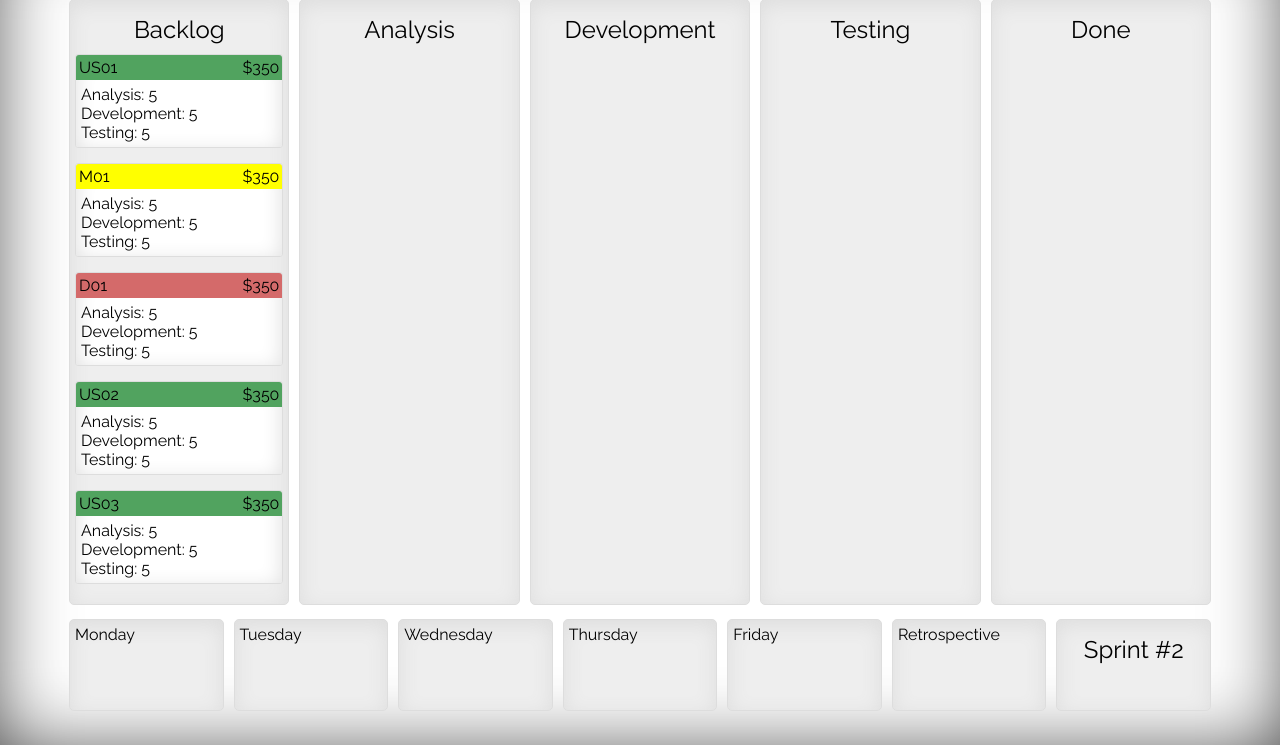
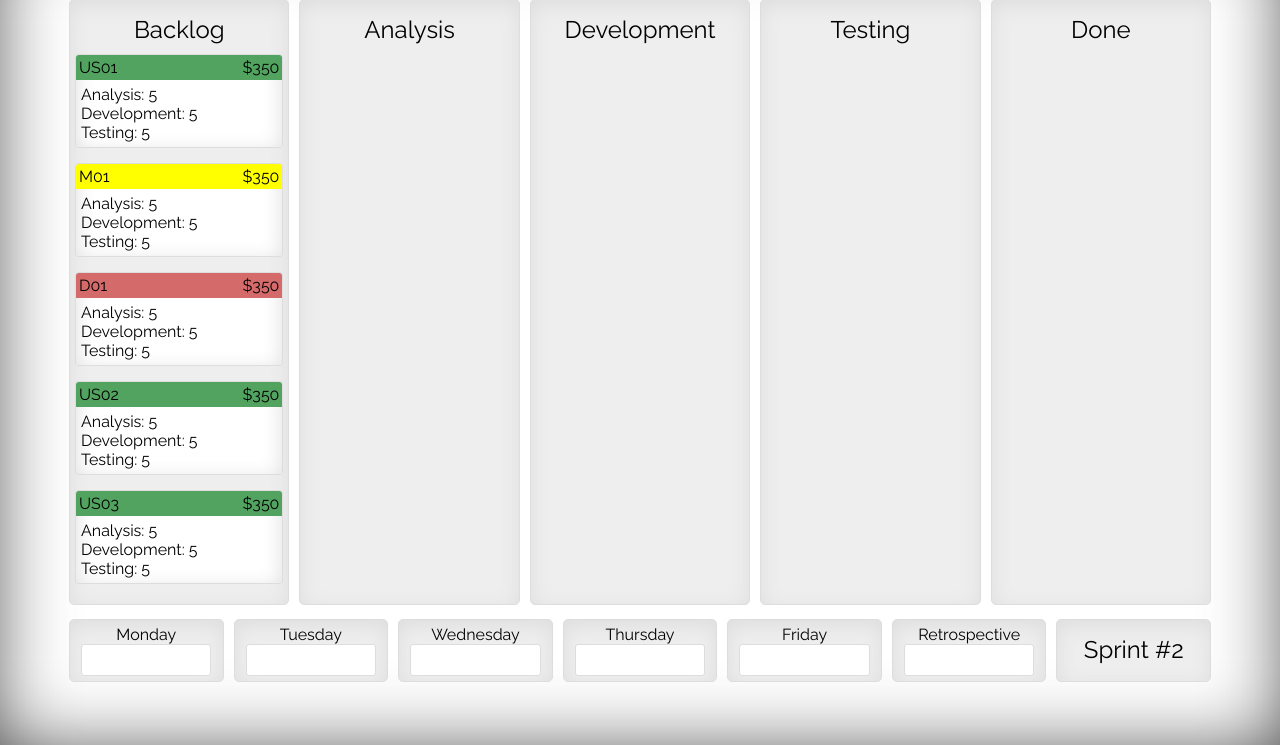
Before and after one commit to MattiasEP/AgileBoardGame, a PHP site: page / in a window 1280 px wide. Shown: the part 65-810 px from the top of the page. Run offline with PHP 8.4, Linux system fonts and the light colour scheme; some libraries are stand-ins or nearby versions; some web fonts are replaced.

Commit message:
More details for mockup

```diff
--- a/index.html
+++ b/index.html
@@ -63,12 +63,24 @@
         <div class='col'><div class='head'>Done</div></div>
     </div>
     <div class='container week'>
-        <div class='col'><div class='weekday'>Monday</div></div>
-        <div class='col'><div class='weekday'>Tuesday</div></div>
-        <div class='col'><div class='weekday'>Wednesday</div></div>
-        <div class='col'><div class='weekday'>Thursday</div></div>
-        <div class='col'><div class='weekday'>Friday</div></div>
-        <div class='col'><div class='weekday'>Retrospective</div></div>
+        <div class='col'><div class='weekday'>Monday</div>
+        <div class='day-content'>
+        </div></div>
+        <div class='col'><div class='weekday'>Tuesday</div>
+        <div class='day-content'>
+        </div></div>
+        <div class='col'><div class='weekday'>Wednesday</div>
+        <div class='day-content'>
+        </div></div>
+        <div class='col'><div class='weekday'>Thursday</div>
+        <div class='day-content'>
+        </div></div>
+        <div class='col'><div class='weekday'>Friday</div>
+        <div class='day-content'>
+        </div></div>
+        <div class='col'><div class='weekday'>Retrospective</div>
+        <div class='day-content'>
+        </div></div>
         <div class='col'><div class='head'>Sprint #2</div></div>
     </div>
 
--- a/styles/style.css
+++ b/styles/style.css
@@ -21,7 +21,17 @@ body {
 }
 
 .weekday {
-    height: 80px;
+    text-align: center;
+    /*height: 80px;*/
+}
+
+.day-content {
+    margin: auto;
+    width: 90%;
+    height: 30px;
+    background-color: white;
+    border-radius: 3px;
+    border: 1px solid #dddddd;
 }
 
 .col {
```
